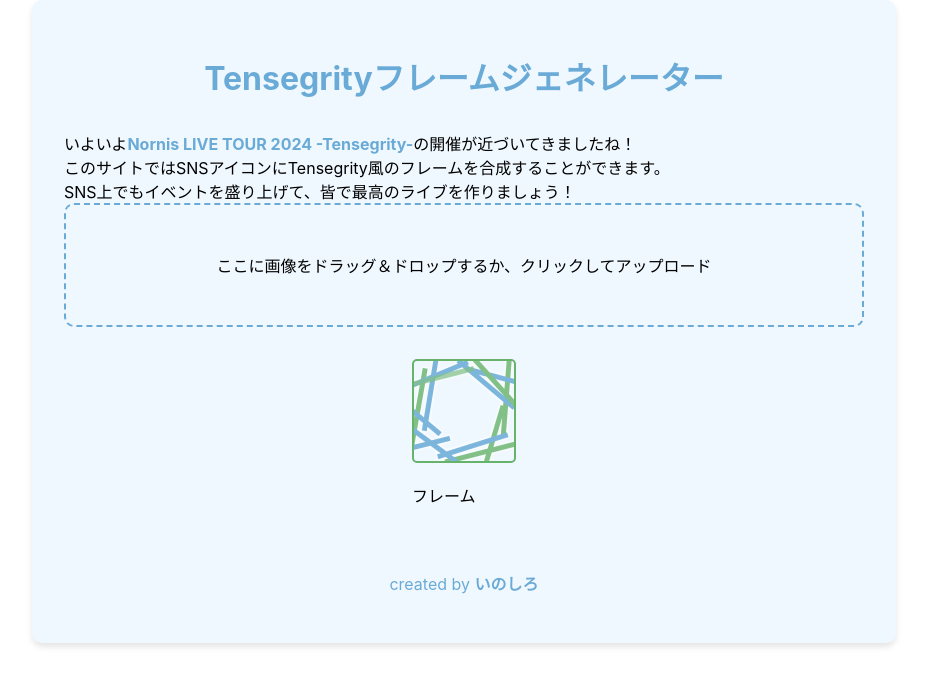
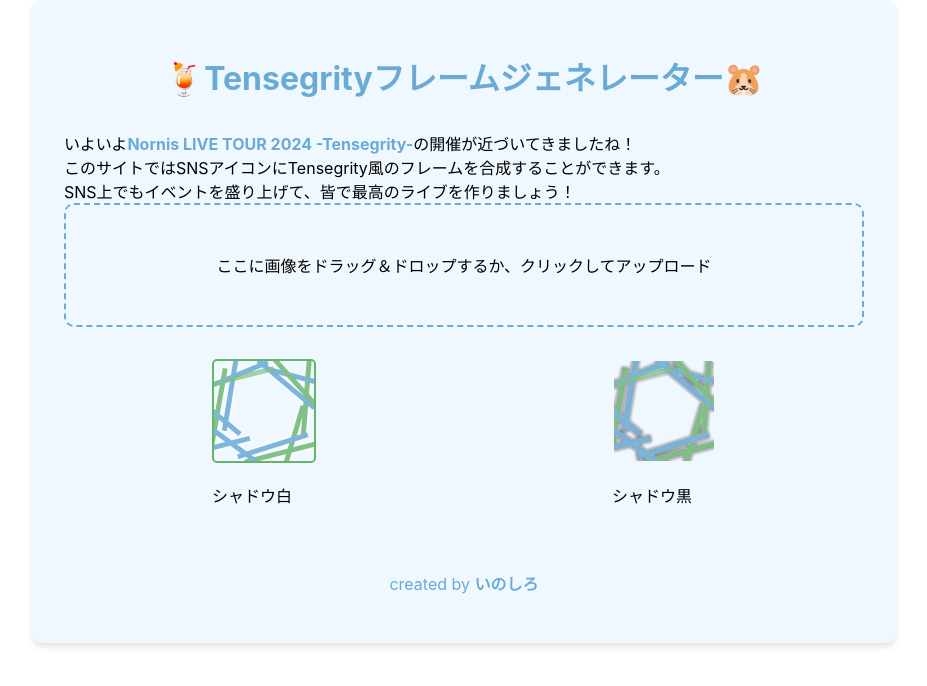
Before and after one commit to inoshiro/tensegrity-frame-generator, a React (Create React App) app: page / in a window 1280 px wide. Shown: the top 686 px of the page, without its empty margins (176-1103 px from the left). Built offline with nearby package versions, Linux system fonts and the light colour scheme.

Commit message:
フレームをシャドウの色で2パターン用意

```diff
--- a/src/components/TensegrityFrameGenerator.js
+++ b/src/components/TensegrityFrameGenerator.js
@@ -8,7 +8,8 @@
   const canvasRef = useRef(null);
 
   const frames = [
-    { name: 'フレーム', url: '/images/frame.png' },
+    { name: 'シャドウ白', url: '/images/frame_shadow_white.png' },
+    { name: 'シャドウ黒', url: '/images/frame_shadow_black.png' },
   ];
 
   const handleFileChange = (event) => {
@@ -153,7 +154,7 @@
 
   return (
     <div style={styles.container}>
-      <h1 style={styles.header}>Tensegrityフレームジェネレーター</h1>
+      <h1 style={styles.header}>🍹Tensegrityフレームジェネレーター🐹</h1>
 
       <div style={styles.excitingMessage}>
         いよいよ<a href="https://www.nornis.com/event/live_tour_2024/" target="_blank" style={styles.link}>Nornis LIVE TOUR 2024 -Tensegrity-</a>の開催が近づいてきましたね！<br />
```
Also changed, not shown: public/images/frame_shadow_black.png (added), public/images/frame_shadow_white.png (renamed from public/images/frame.png).
